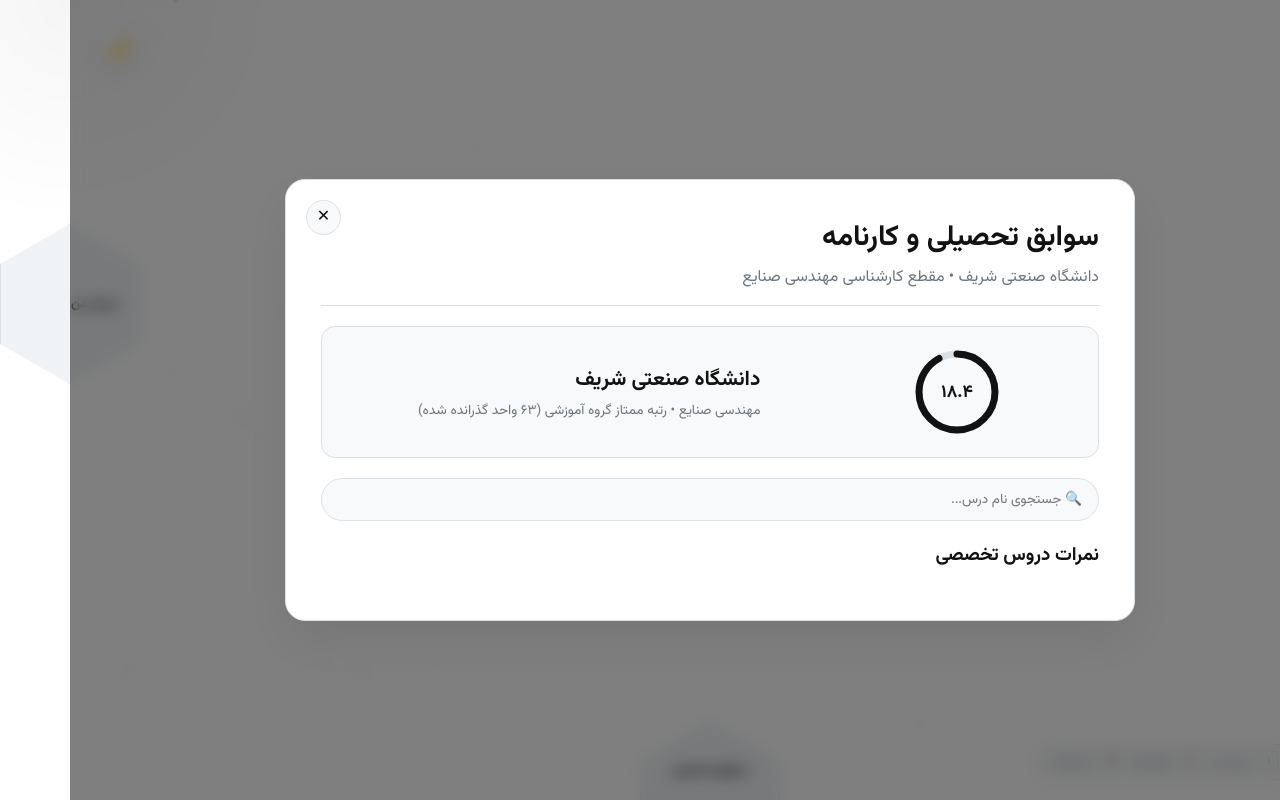
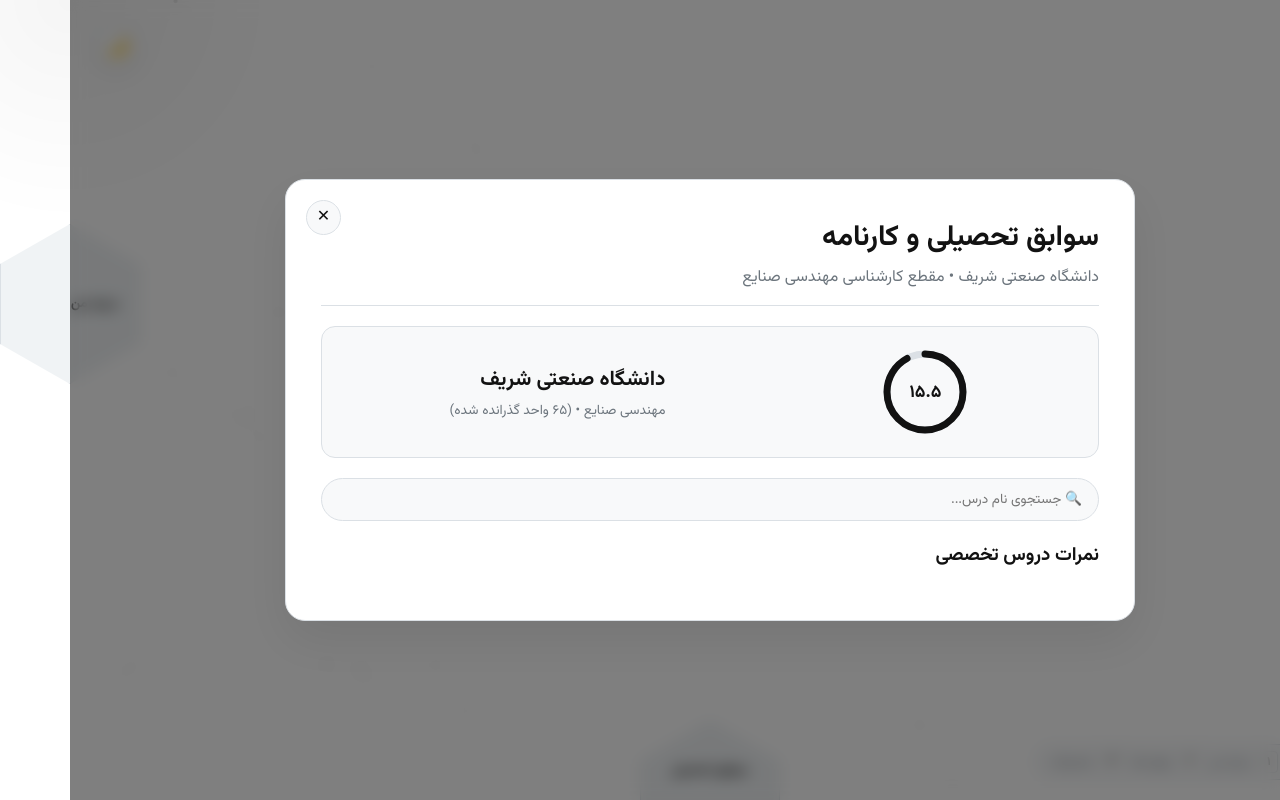
Before and after one commit to Amirshahgoli/Amir-Abbas-Shahgoli-Portfolio, a Flask app: page / in a window 1280 px wide, after a click on "تحصیلات". Run offline with Flask 3, Linux system fonts and the light colour scheme.

Commit message:
Update index.html

```diff
--- a/templates/index.html
+++ b/templates/index.html
@@ -208,11 +208,11 @@
                             <circle class="circle-bg" cx="45" cy="45" r="38" stroke-width="7"></circle>
                             <circle class="circle-progress" cx="45" cy="45" r="38" stroke-width="7" data-percent="92"></circle>
                         </svg>
-                        <span class="circle-percentage" style="font-size: 1.1rem;">18.4</span>
+                        <span class="circle-percentage" style="font-size: 1.1rem;">15.5</span>
                     </div>
                     <div>
                         <h3 style="font-size: 1.3rem;">دانشگاه صنعتی شریف</h3>
-                        <p style="color: var(--text-muted); font-size: 0.85rem; margin-top: 4px;">مهندسی صنایع • رتبه ممتاز گروه آموزشی (۶۳ واحد گذرانده شده)</p>
+                        <p style="color: var(--text-muted); font-size: 0.85rem; margin-top: 4px;">مهندسی صنایع • (۶۵ واحد گذرانده شده)</p>
                     </div>
                 </div>
             </div>
```
